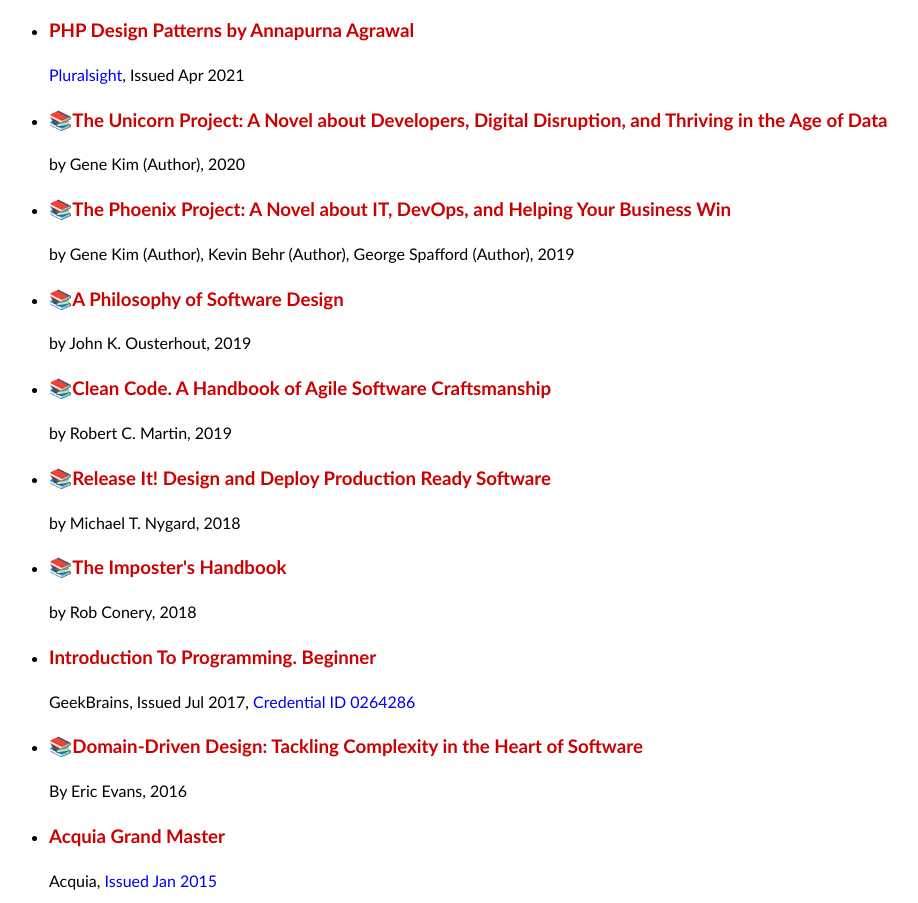
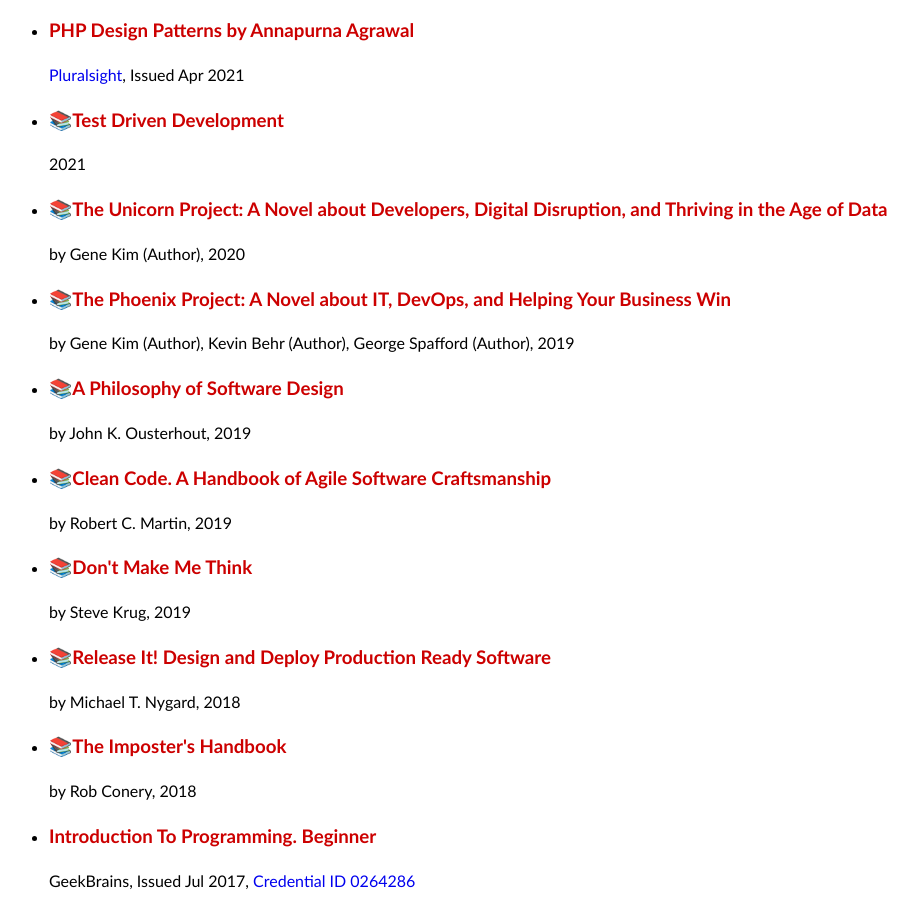
Before and after one commit to varvashenya/com, a website built with Parcel: page src/index.html in a window 1280 px wide. Shown: the part 2282-3185 px from the top of the page, without its empty margins (71-989 px from the left). Built offline with nearby package versions, Linux system fonts and the light colour scheme.

Commit message:
Add more books

```diff
--- a/src/index.html
+++ b/src/index.html
@@ -214,6 +214,9 @@
                                                         <a href="https://app.pluralsight.com/profile/varvashenia">Pluralsight</a>,
                                                         Issued Apr 2021
                                                     </li>
+                                                    <li><h3>📚Test Driven Development</h3>
+                                                        2021
+                                                    </li>
                                                     <li><h3>📚The Unicorn Project: A Novel about Developers, Digital
                                                         Disruption, and Thriving in the Age of Data</h3>
                                                         by Gene Kim (Author), 2020
@@ -228,6 +231,9 @@
                                                     </li>
                                                     <li><h3>📚Clean Code. A Handbook of Agile Software Craftsmanship</h3>
                                                         by Robert C. Martin, 2019
+                                                    </li>
+                                                    <li><h3>📚Don't Make Me Think</h3>
+                                                        by Steve Krug, 2019
                                                     </li>
                                                     <li><h3>📚Release It! Design and Deploy Production Ready
                                                         Software</h3>
```
